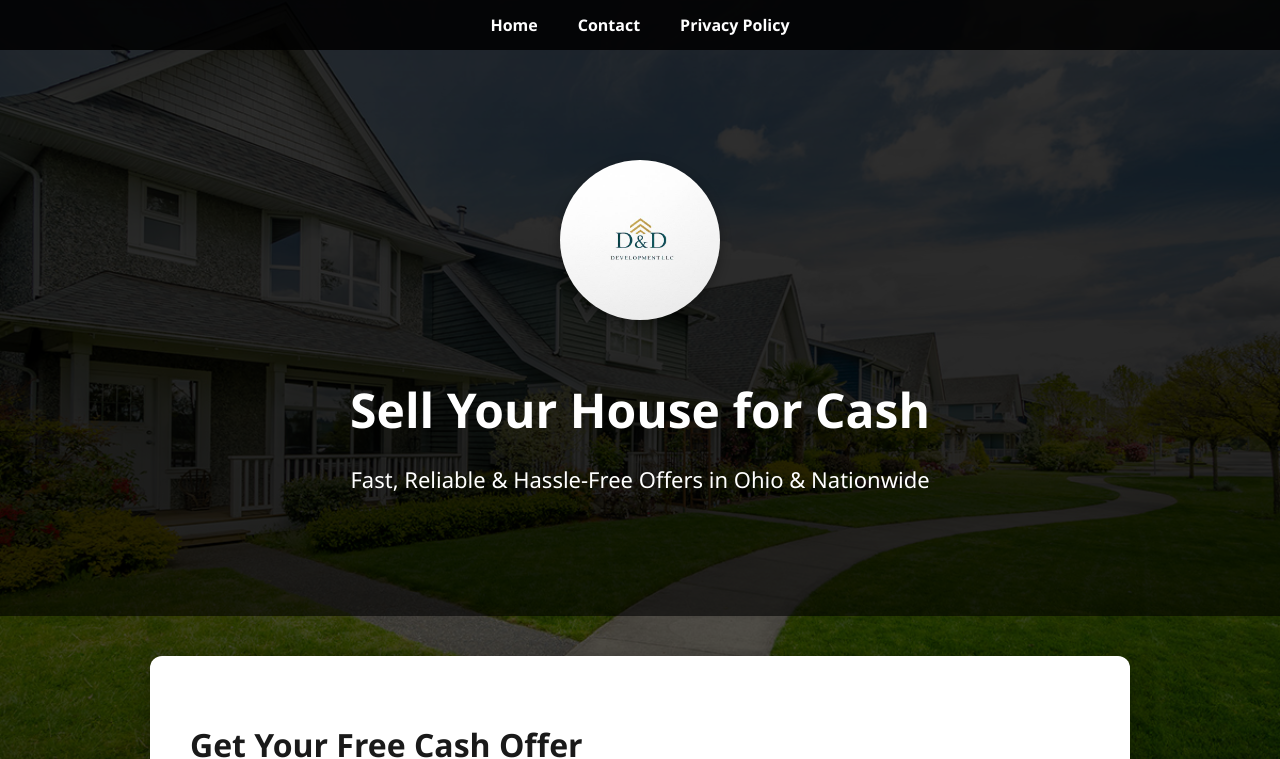
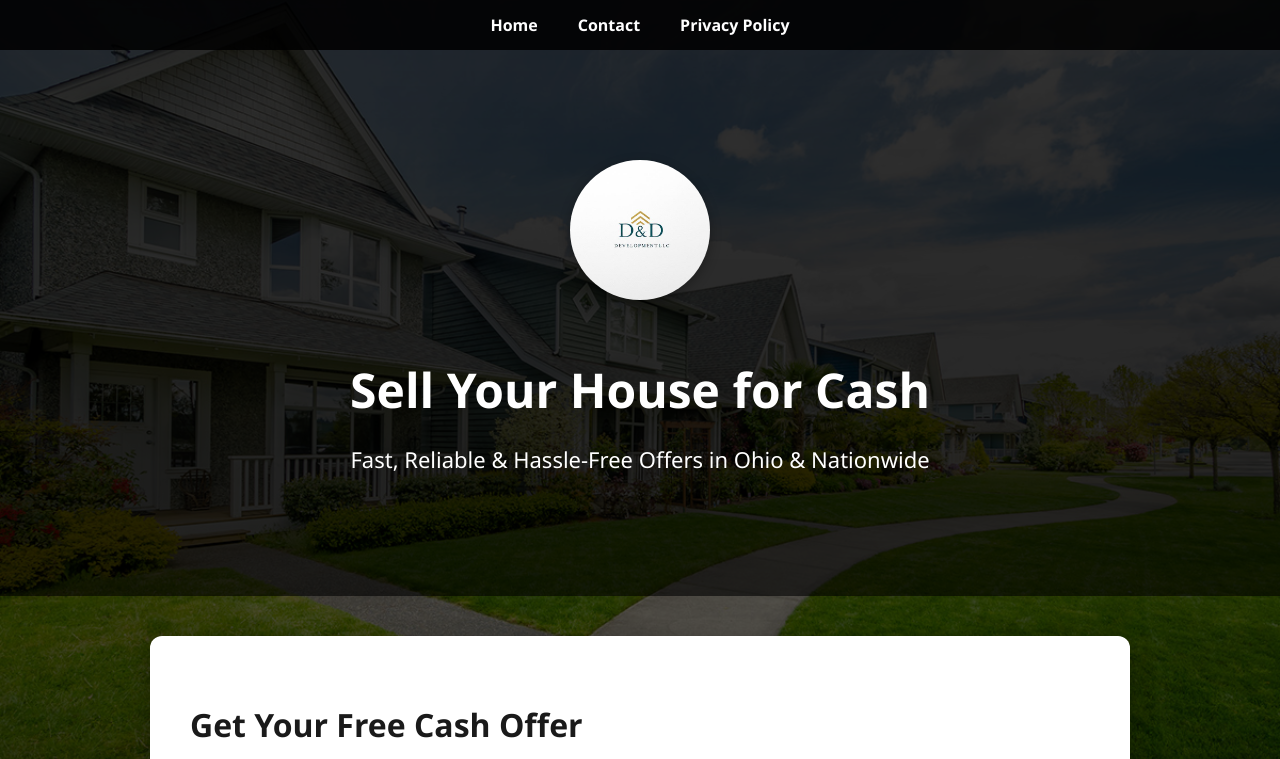
Before and after one commit to dddevelopments/dddevelopments, a plain HTML site: page index.html in a window 1280 px wide. Shown: the top 759 px of the page. Drawn offline with Linux system fonts and the light colour scheme.

Commit message:
Update index.html

```diff
--- a/index.html
+++ b/index.html
@@ -179,11 +179,11 @@
   padding-top: 160px; /* בגלל ה-navbar הקבוע */
 }
 .logo-image {
-  height: 160px;
-  width: 160px;
-  border-radius: 50%; /* עושה את זה עגול */
+  height: 140px;
+  width: 140px;
+  border-radius: 50%;
   object-fit: cover;
-  box-shadow: 0 4px 12px rgba(0,0,0,0.3); /* צל קל לעיצוב */
+  box-shadow: 0 4px 12px rgba(0,0,0,0.3);
   margin-bottom: 20px;
 }
 
@@ -198,10 +198,10 @@
 </div>
 
   <div class="header">
-     <img src="logo.jpg" alt="D&D Developments Logo" class="logo-image">
-    <h1>Sell Your House for Cash</h1>
-    <p>Fast, Reliable & Hassle-Free Offers in Ohio & Nationwide</p>
-  </div>
+  <img src="logo.jpg" alt="D&D Developments Logo" class="logo-image">
+  <h1>Sell Your House for Cash</h1>
+  <p>Fast, Reliable & Hassle-Free Offers in Ohio & Nationwide</p>
+</div>
 
   <div class="container">
   <h2>Get Your Free Cash Offer</h2>
```
